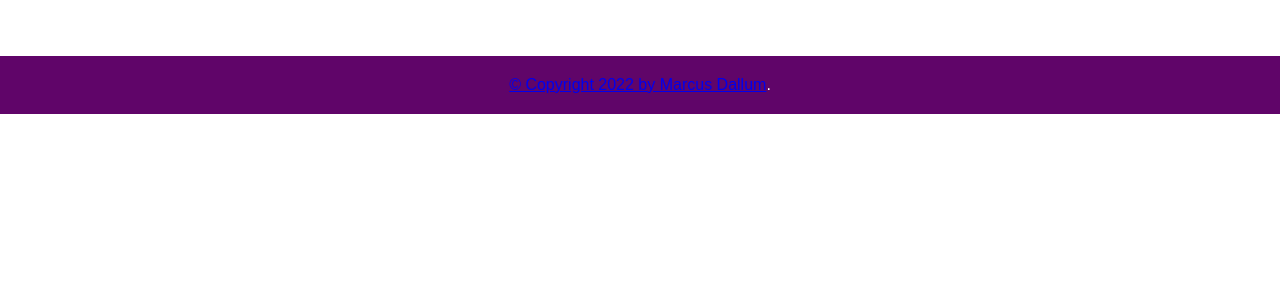
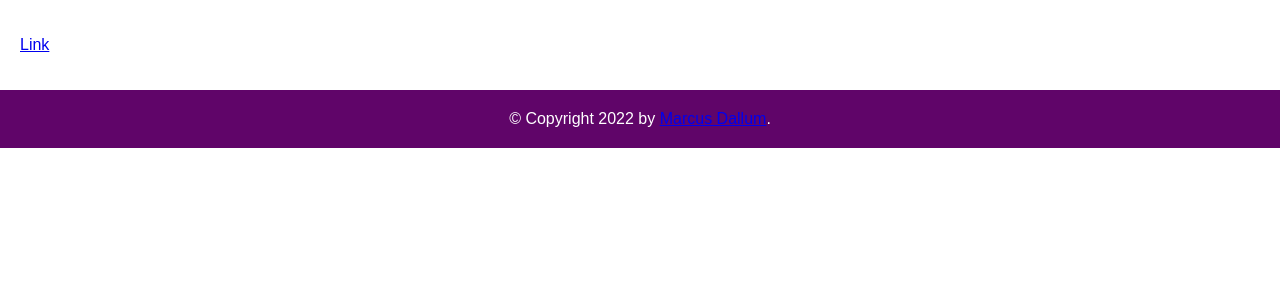
Before and after one commit to marcusdallum/website, a Flask app: page /blog in a window 1280 px wide. Shown: the part 298-598 px from the top of the page. Run offline with Flask 2, Linux system fonts and the light colour scheme; data that the repository does not hold is empty.

Commit message:
Update blog.html

```diff
--- a/templates/blog.html
+++ b/templates/blog.html
@@ -4,6 +4,6 @@
 <h2> {{ post['title'] }}</h2>
 {% endfor %}
 <p>
-  <a href="http://blog.dallum.net/hello_world.html"</a>
+  <a href="http://blog.dallum.net/posts/hello_world.html"> Link </a>
 </p>
 {% endblock %}
```
